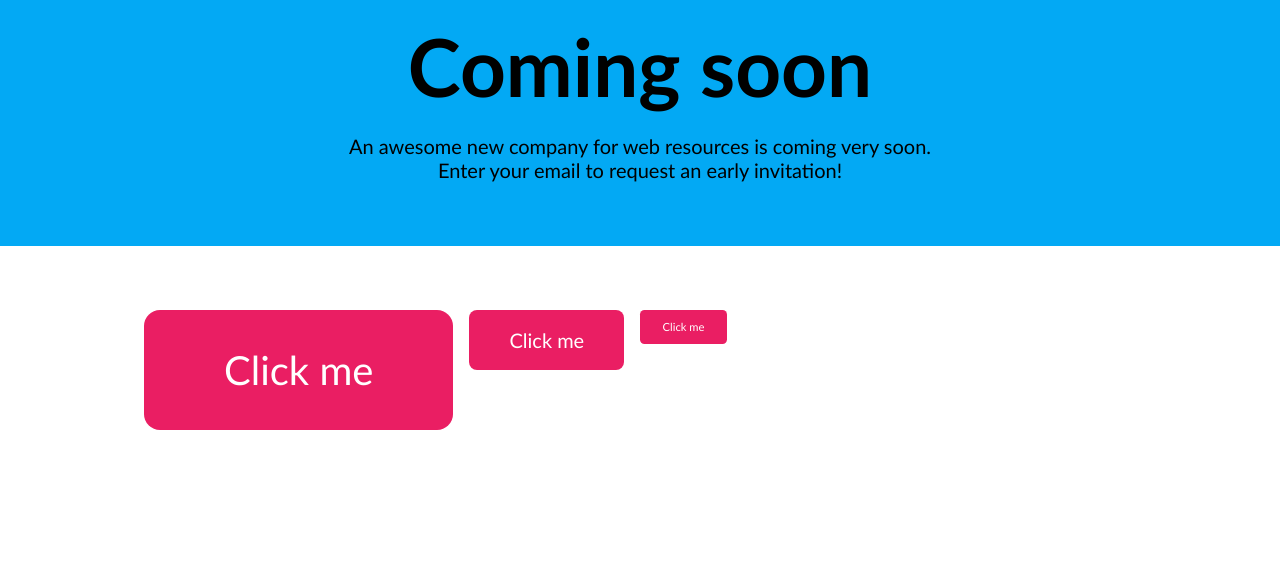
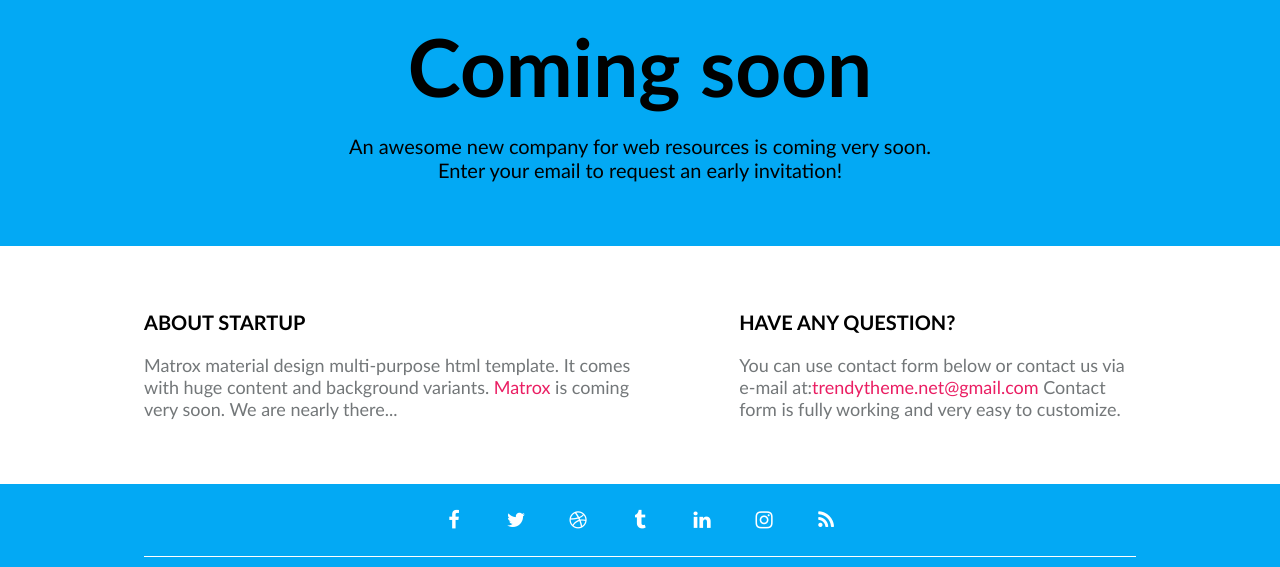
Before and after one commit to SilvijaZ/48-grupe-coming-soon, a website: page index.html in a window 1280 px wide. Shown: the part 126-693 px from the top of the page. Drawn offline with Linux system fonts and the light colour scheme.

Commit message:
deleted button

```diff
--- a/css/main.css
+++ b/css/main.css
@@ -99,42 +99,6 @@ body{
 .section-desription > a:hover{
     color: #c11c53;
     text-decoration: underline;
-}
-
-.row.btn-list{
-    gap: 1rem;
-    align-items: flex-start;
-    justify-content: flex-start;
-    margin-bottom: 1rem;
-}
-
-.btn{
-    padding: 1em 2em;
-    font-size: 1.25rem;
-    line-height: 1em;
-    background-color: #ea1e63;
-    color: #fff;
-    border-radius: 0.4em;
-    cursor: pointer;
-    user-select: none; /*kad nekopijuotų teksto, bet input leis žymėti*/
-}
-
-.btn:hover{
-    background-color:#c11c53;
-}
-
-.btn.btn-big{
-    font-size: 2.5rem;
-    /*padding: 2rem 4rem;
-    font-size: 2rem;
-    border-radius: 0.8rem;*/
-}
-
-.btn.btn-small{
-    font-size: 0.7rem;
-    /*padding: 1rem 2rem;
-    font-size: 1rem;
-    border-radius: 0.3rem;*/
 }
 
 /*FOOTER*/
--- a/index.html
+++ b/index.html
@@ -27,14 +27,6 @@
             </p>
            </div>
         </section>
-
-    <section class="container">
-        <div class="row btn-list">
-            <div class="btn btn-big">Click me</div>
-            <div class="btn">Click me</div>
-            <div class="btn btn-small">Click me</div>
-        </div>
-    </section>
 
 
         <section class="container">
```
